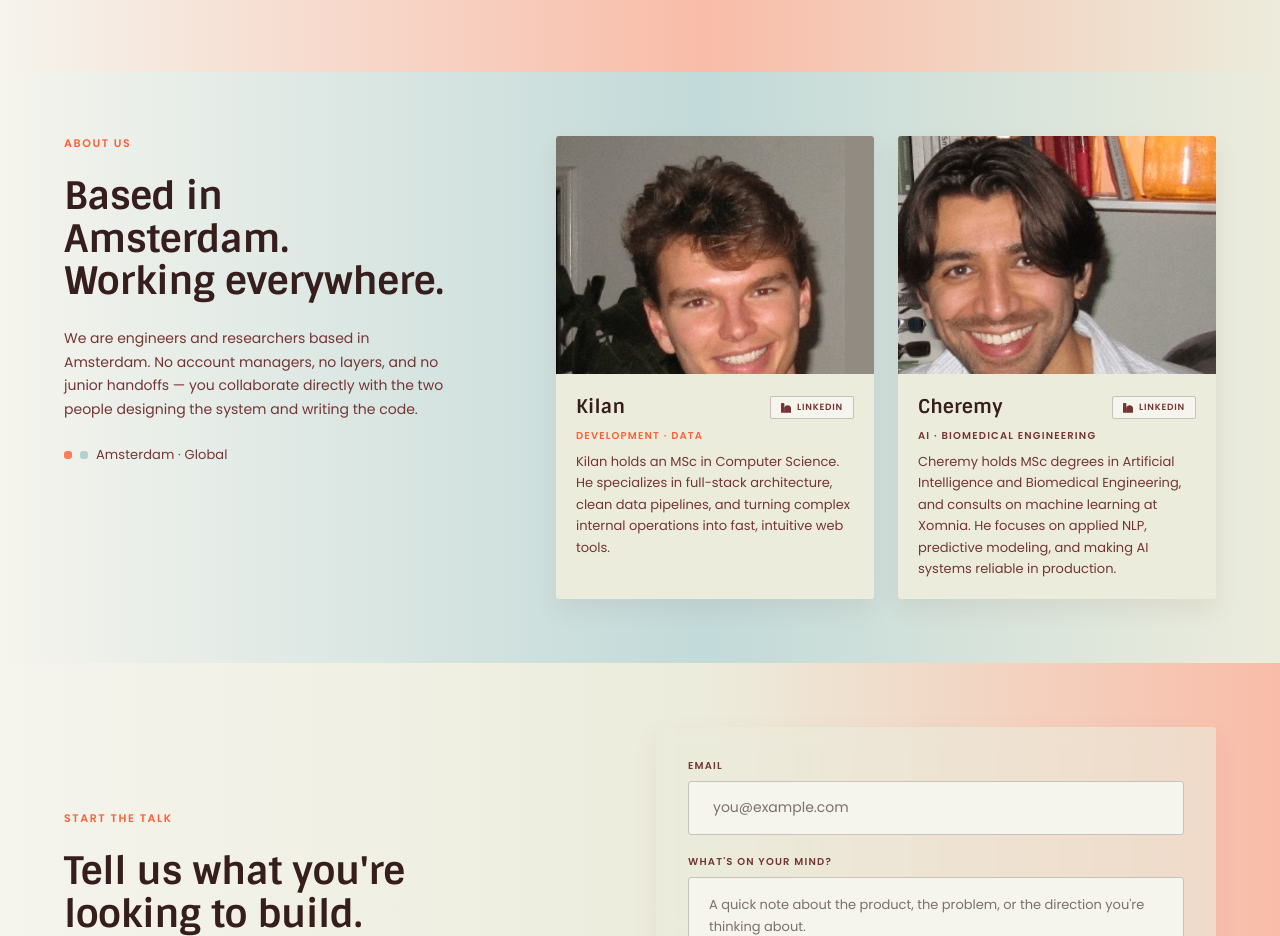
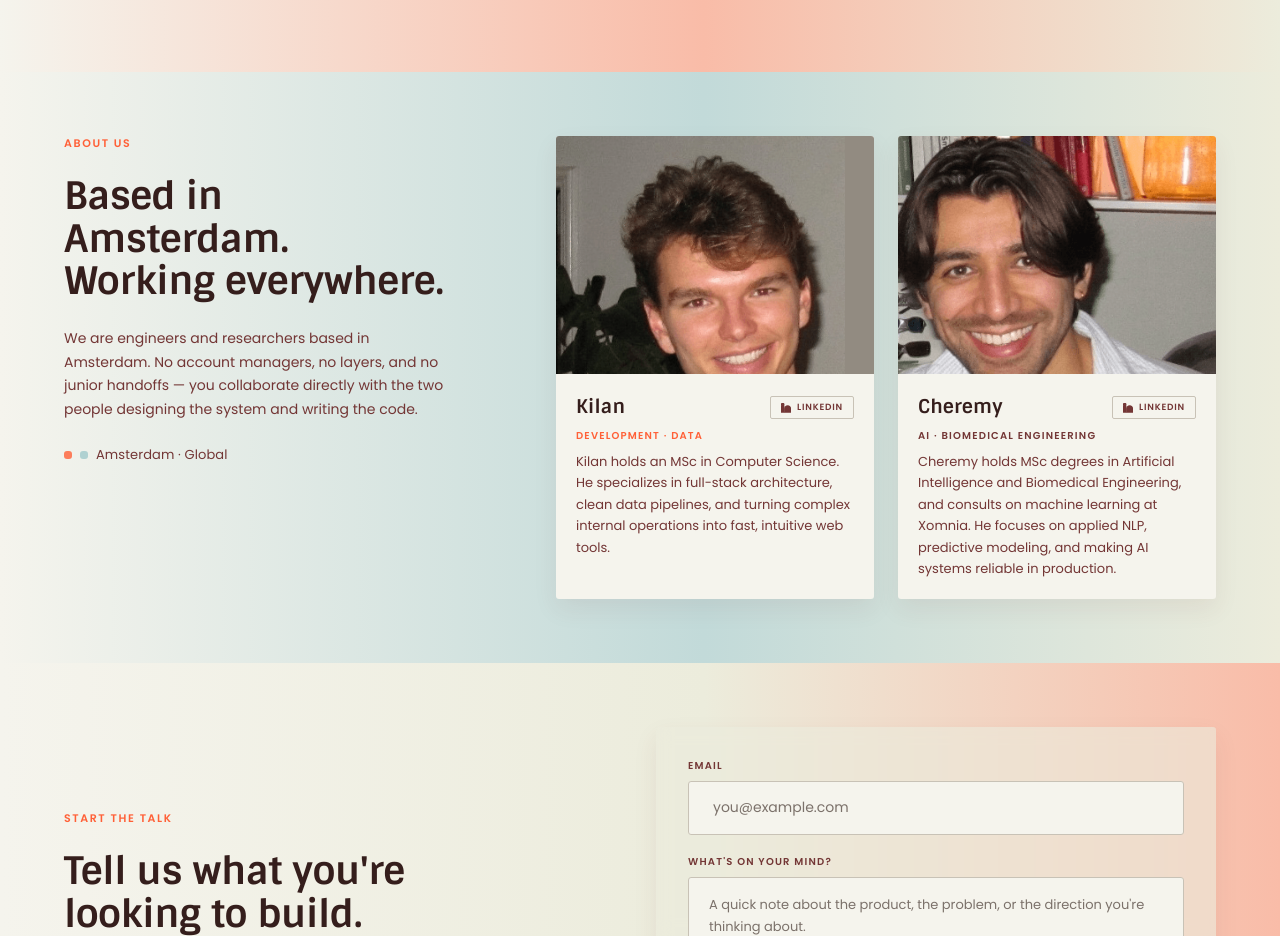
Before and after one commit to dcvanduuren/Keizersgracht, a Next.js app: page / in a window 1280 px wide. Shown: the part 2900-3836 px from the top of the page. Built offline with nearby package versions, Linux system fonts and the light colour scheme.

Commit message:
Change founder card background to canvas for clean contrast against aqua section

```diff
--- a/src/components/sections/about.tsx
+++ b/src/components/sections/about.tsx
@@ -8,9 +8,9 @@ import { team, type TeamMember } from "@/data/team";
 
 function TeamCard({ member }: { member: TeamMember }) {
   return (
-    <article className="flex h-full flex-col overflow-hidden rounded-[3px] bg-sand shadow-card transition-all duration-200 hover:-translate-y-0.5 hover:shadow-lg">
+    <article className="flex h-full flex-col overflow-hidden rounded-[3px] bg-canvas shadow-card transition-all duration-200 hover:-translate-y-0.5 hover:shadow-lg">
       {/* Full-bleed 4:3 photo (wider shape) matching hero picture treatment */}
-      <div className="relative aspect-[4/3] w-full overflow-hidden bg-sand">
+      <div className="relative aspect-[4/3] w-full overflow-hidden bg-canvas">
         <Image
           src={member.photo}
           alt={member.photoAlt}
```
